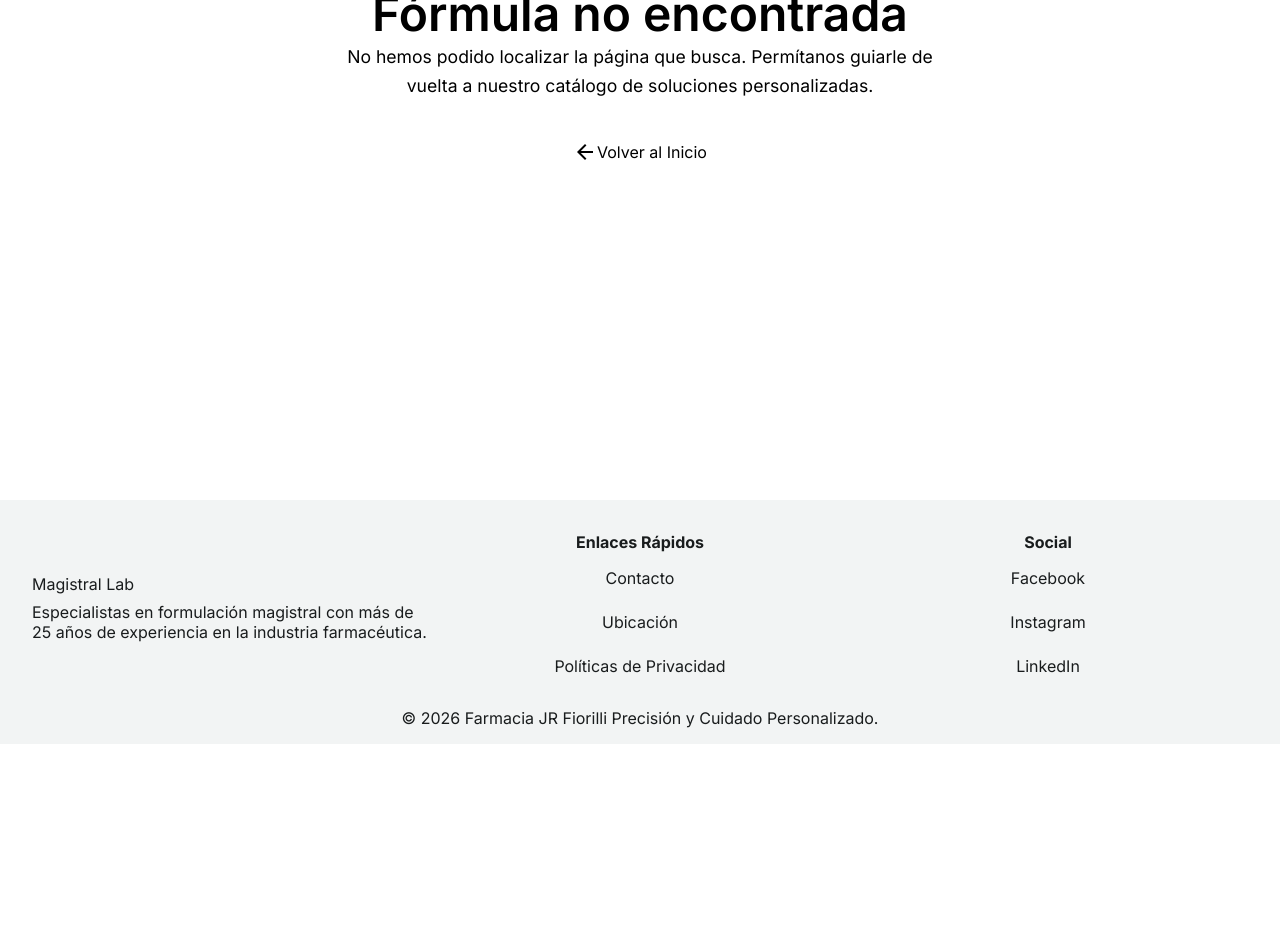
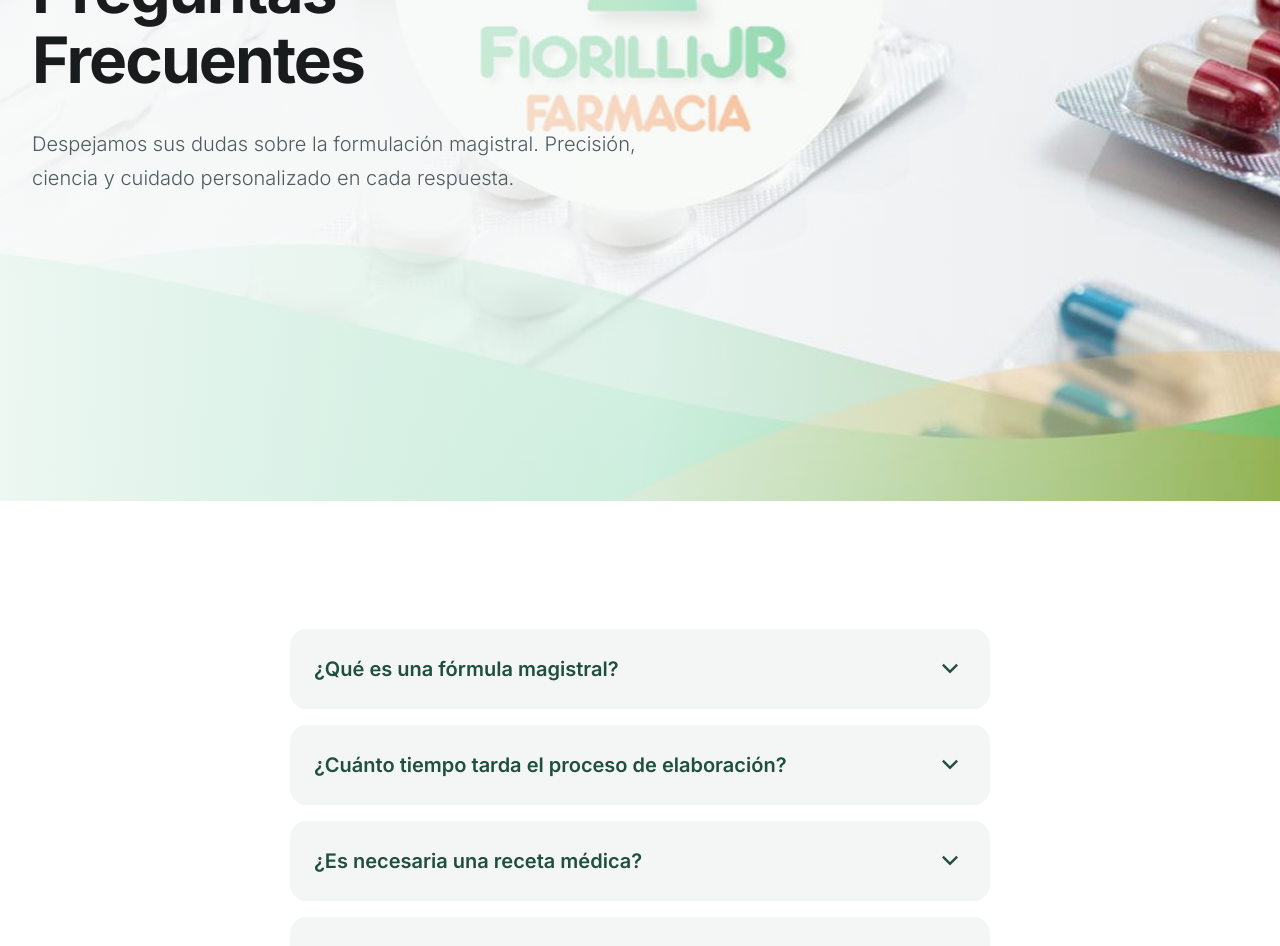
Before and after one commit to MarceloSanchezDev/webFiorilliEsquema, a React (Vite) app: page /FAQ in a window 1280 px wide. Shown: the part 500-1446 px from the top of the page. Before the commit the page ends 1244 px from the top, so only its background shows below. Built offline with nearby package versions, Linux system fonts and the light colour scheme.

Commit message:
add FAQ component

```diff
--- a/src/App.jsx
+++ b/src/App.jsx
@@ -7,6 +7,7 @@ import QuienesSomos from "./components/QuienesSomos/QuienesSomos";
 import Preparados from "./components/Preparados/Preparados";
 import Product from "./components/Product/Product";
 import NotFound from "./components/NotFound/NotFound";
+import Recomendaciones from "./components/Recomendaciones/Recomendaciones";
 
 function App() {
   return (
@@ -18,6 +19,7 @@ function App() {
         <Route path="/quienesSomos" element={<QuienesSomos></QuienesSomos>} />
         <Route path="/preparados" element={<Preparados></Preparados>} />
         <Route path="/product" element={<Product></Product>} />
+        <Route path="/FAQ" element={<Recomendaciones />}></Route>
       </Routes>
       <Footer></Footer>
     </main>
--- /dev/null
+++ b/src/components/FAQSection/FAQItem.jsx
@@ -0,0 +1,18 @@
+export default function FAQItem({ question, answer }) {
+  return (
+    <div className="faq-item">
+      <details className="faq-details">
+        <summary className="faq-summary">
+          <span className="faq-question">{question}</span>
+          <span className="material-symbols-outlined faq-icon">
+            expand_more
+          </span>
+        </summary>
+
+        <div className="faq-answer">
+          <p>{answer}</p>
+        </div>
+      </details>
+    </div>
+  );
+}
--- /dev/null
+++ b/src/components/FAQSection/FAQSection.css
@@ -0,0 +1,93 @@
+.faq-section {
+  margin: 8rem auto 8rem;
+  padding: 0 2rem;
+  max-width: 700px;
+}
+
+.faq-container {
+  display: flex;
+  flex-direction: column;
+  gap: 1rem;
+}
+
+.faq-item {
+  background: var(--surface-container-low, #f4f6f5);
+  border-radius: 1rem;
+  overflow: hidden;
+  transition: background 0.3s ease, transform 0.3s ease;
+}
+
+.faq-item:hover {
+  background: var(--surface-container, #ecefed);
+}
+
+.faq-details {
+  width: 100%;
+}
+
+.faq-summary {
+  list-style: none;
+  cursor: pointer;
+  padding: 1.5rem;
+  display: flex;
+  align-items: center;
+  justify-content: space-between;
+  gap: 1rem;
+}
+
+.faq-summary::-webkit-details-marker {
+  display: none;
+}
+
+.faq-question {
+  font-size: 1.25rem;
+  font-weight: 600;
+  color: var(--primary, #1f4f3f);
+  line-height: 1.4;
+}
+
+.faq-icon {
+  font-size: 2rem;
+  color: var(--primary, #1f4f3f);
+  transition: transform 0.3s ease;
+  flex-shrink: 0;
+}
+
+.faq-details[open] .faq-icon {
+  transform: rotate(180deg);
+}
+
+.faq-answer {
+  padding: 0 1.5rem 1.8rem;
+  color: var(--on-surface-variant, #5f6b66);
+  line-height: 1.8;
+  font-size: 1rem;
+}
+
+.faq-answer p {
+  margin: 0;
+}
+
+@media (max-width: 768px) {
+  .faq-section {
+    padding: 0 1rem;
+    margin-bottom: 5rem;
+  }
+
+  .faq-summary {
+    padding: 1.25rem;
+  }
+
+  .faq-question {
+    font-size: 1.05rem;
+  }
+
+  .faq-answer {
+    padding: 0 1.25rem 1.5rem;
+    font-size: 0.95rem;
+  }
+
+  .faq-icon {
+    font-size: 1.75rem;
+  }
+}
--- /dev/null
+++ b/src/components/FAQSection/FAQSection.jsx
@@ -0,0 +1,37 @@
+import "./FAQSection.css";
+import FAQItem from "./FAQItem";
+
+export default function FAQSection() {
+  const faqData = [
+    {
+      question: "¿Qué es una fórmula magistral?",
+      answer:
+        "Es un medicamento destinado a un paciente individualizado, preparado por un farmacéutico, o bajo su dirección, para cumplimentar exactamente una prescripción facultativa detallada de las sustancias medicinales que incluye, según las normas de correcta elaboración y control de calidad.",
+    },
+    {
+      question: "¿Cuánto tiempo tarda el proceso de elaboración?",
+      answer:
+        "Generalmente, nuestras preparaciones están listas entre 24 y 48 horas hábiles. La precisión requiere tiempo, y cada fórmula se somete a estrictos controles de calidad antes de su entrega.",
+    },
+    {
+      question: "¿Es necesaria una receta médica?",
+      answer:
+        "Sí, por ley y seguridad del paciente, todas las fórmulas magistrales requieren una prescripción médica original firmada por un facultativo colegiado.",
+    },
+    {
+      question: "¿Cómo debo conservar mi preparado magistral?",
+      answer:
+        "Cada fórmula incluye instrucciones específicas en su etiqueta. Por lo general, deben mantenerse en un lugar fresco, seco y protegidos de la luz solar directa. Algunos preparados específicos pueden requerir refrigeración.",
+    },
+  ];
+
+  return (
+    <section className="faq-section">
+      <div className="faq-container">
+        {faqData.map((item, index) => (
+          <FAQItem key={index} question={item.question} answer={item.answer} />
+        ))}
+      </div>
+    </section>
+  );
+}
--- a/src/components/Footer/Footer.jsx
+++ b/src/components/Footer/Footer.jsx
@@ -1,36 +1,50 @@
-import './Footer.css'
+import "./Footer.css";
 
 export default function Footer() {
   return (
     <footer className="footer flex flex-col gap-2 padding-4 z-50">
       <div className="flex flex-col center flex-md-row gap-2 margin-4">
         <div className="width-100 flex flex-col gap-2">
-          <div className="">Magistral Lab</div>
+          <div className="">Farmacia JR Fiorilli</div>
           <p className="">
-            Especialistas en formulación magistral con más de 25 años de experiencia en la industria farmacéutica.
+            Especialistas en formulación magistral con más de 25 años de
+            experiencia en la industria farmacéutica.
           </p>
         </div>
         <div className="width-100 flex flex-col center gap-2">
           <h4 className="">Enlaces Rápidos</h4>
           <div className="flex flex-col center gap-2">
-            <a className="" href="#">Contacto</a>
-            <a className="" href="#">Ubicación</a>
-            <a className="" href="#">Políticas de Privacidad</a>
+            <a className="" href="#">
+              Contacto
+            </a>
+            <a className="" href="#">
+              Ubicación
+            </a>
+            <a className="" href="#">
+              Políticas de Privacidad
+            </a>
           </div>
         </div>
         <div className="width-100 flex flex-col center gap-2">
           <h4 className="">Social</h4>
           <div className="flex flex-col center gap-2">
-            <a className="" href="#">Facebook</a>
-            <a className="" href="#">Instagram</a>
-            <a className="" href="#">LinkedIn</a>
+            <a className="" href="#">
+              Facebook
+            </a>
+            <a className="" href="#">
+              Instagram
+            </a>
+            <a className="" href="#">
+              LinkedIn
+            </a>
           </div>
         </div>
       </div>
       <div className="flex center">
-        <p className="">© 2026 Farmacia JR Fiorilli Precisión y Cuidado Personalizado.</p>
+        <p className="">
+          © 2026 Farmacia JR Fiorilli Precisión y Cuidado Personalizado.
+        </p>
       </div>
     </footer>
-
-  )
+  );
 }
--- /dev/null
+++ b/src/components/Recomendaciones/Recomendaciones.jsx
@@ -0,0 +1,38 @@
+import "./Recomendaciones.css";
+import imgFAQ from "../../assets/imagen-faq.png";
+import FAQSection from "../FAQSection/FAQSection";
+const Recomendaciones = () => {
+  return (
+    <main className="home-main">
+      <section className="hero-section">
+        <div className="hero-background">
+          <img
+            className="hero-background-image"
+            src={imgFAQ}
+            alt="Farmacéutico profesional"
+          />
+          <div className="hero-overlay"></div>
+        </div>
+
+        <div className="hero-container">
+          <div className="hero-content">
+            <div className="hero-badge">
+              <span class="material-symbols-outlined">question_mark</span>
+              Centro de Ayuda
+            </div>
+
+            <h1 className="hero-title">Preguntas Frecuentes</h1>
+
+            <p className="hero-description">
+              Despejamos sus dudas sobre la formulación magistral. Precisión,
+              ciencia y cuidado personalizado en cada respuesta.
+            </p>
+          </div>
+        </div>
+      </section>
+      <FAQSection />
+    </main>
+  );
+};
+
+export default Recomendaciones;
```
Also changed, not shown: src/assets/imagen-faq.png (added), src/components/Recomendaciones/Recomendaciones.css (added).
